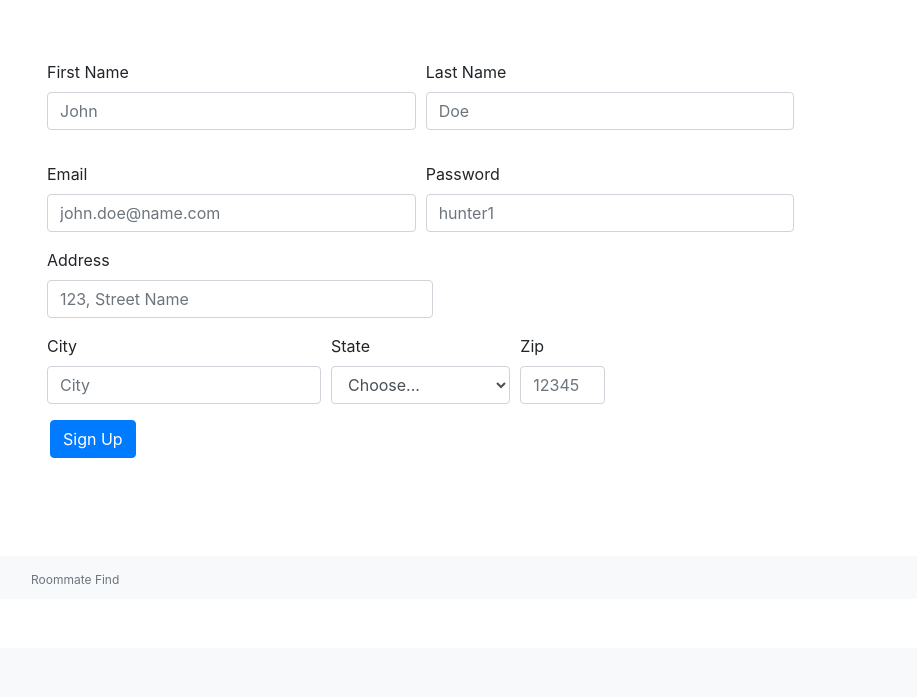
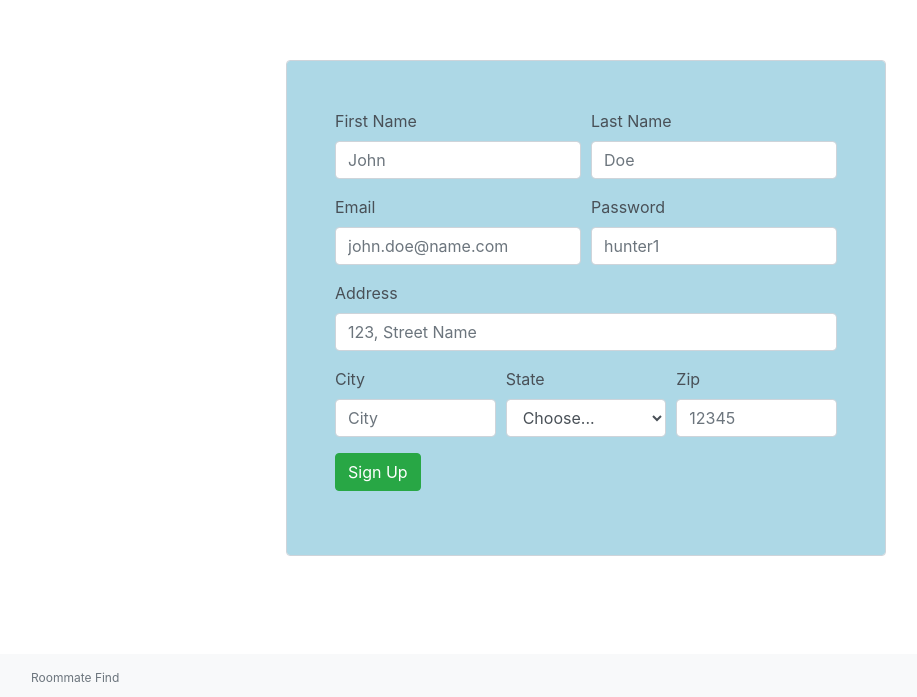
Before and after one commit to AddisonCurtis/roommatefinder, a Flask app: page /signup in a window 1280 px wide. Shown: the part 152-849 px from the top of the page, without its empty margins (54-971 px from the left). Before the commit the page ends 736 px from the top, so only its background shows below. Run offline with Flask 2, Linux system fonts and the light colour scheme; some libraries are stand-ins or nearby versions.

Commit message:
fixed centering of content on each page with d-flex

```diff
--- a/src/templates/profile.html
+++ b/src/templates/profile.html
@@ -1,7 +1,7 @@
 {% extends 'base.html' %}
 {% block content %}
 	<main>
-		<div class="d-flex">
+		<div class="d-flex justify-content-center">
 			<ul class="list-group"></ul>
 				<form>
 					<div class="row">
--- a/src/templates/signup.html
+++ b/src/templates/signup.html
@@ -1,58 +1,62 @@
 {% extends 'base.html' %}
 {% block content %}
-	<div class="ml-5">
+	<div class="d-flex justify-content-center">
+	<div class="form-control pl-5 pr-5 pt-5 pb-5" style="width:600px; background-color:lightblue">
 		<form action='api/signup', method="POST">
-			<div class="form-row ml-5 mr-5 mb-3">
-				<div class="form-group col-md-4">
+			<div class="form-row">
+				<div class="form-group col-md-6">
 					<label for="inputEmail4">First Name</label>
 					<input type="text" name="firstName" class="form-control" placeholder="John" id="firstNameInput">
 				</div>
-				<div class="form-group col-md-4">
+				<div class="form-group col-md-6">
 					<label for="inputEmail4">Last Name</label>
 					<input type="text" name="lastName" class="form-control" placeholder="Doe" id="lastNameInput">
 				</div>
 			</div>
 
-			<div class="form-row ml-5 mr-5">
-				<div class="form-group col-md-4">
+			<div class="form-row">
+				<div class="form-group col-md-6">
 					<label for="inputEmail4">Email</label>
 					<input type="email" name="email" class="form-control" id="emailInput" placeholder="john.doe@name.com">
 				</div>
 
-				<div class="form-group col-md-4">
+				<div class="form-group col-md-6">
 					<label for="inputPassword4">Password</label>
 					<input type="password" name="password" class="form-control" id="passwordInput" placeholder="hunter1">
 				</div>
 			</div>
 
-			<div class="form-row ml-4 ml-5">
-				<div class="form-group col-md-4">
+			<div class="form-row">
+				<div class="form-group col-md-12">
 					<label for="inputAddress">Address</label>
 					<input type="text" name="address" class="form-control" id="addressInput" placeholder="123, Street Name">
 				</div>
 			</div>
 
 
-			<div class="form-row ml-5 mr-5">
-				<div class="form-group col-md-3">
+			<div class="form-row">
+				<div class="form-group col-md-4">
 					<label for="inputCity">City</label>
 					<input type="text" name="city" class="form-control" id="cityInput" placeholder="City">
 				</div>
-				<div class="form-group col-md-2">
+				<div class="form-group col-md-4">
 					<label for="inputState">State</label>
 					<select name="state" id="stateInput" class="form-control">
 						<option selected="">Choose...</option>
 						<option>North Carolina</option>
 					</select>
 				</div>
-				<div class="form-group col-md-1">
+				<div class="form-group col-md-4">
 					<label for="zipcodeInput">Zip</label>
 					<input type="text" name="zipcode" class="form-control" id="inputZip" placeholder="12345">
 				</div>
 			</div>
-			<div class="ml-2">
-				<button type="submit" class="btn btn-primary ml-5">Sign Up</button>
+			<div class="form-row">
+				<div class="form-group col-md-12">
+				<button type="submit" class="btn btn-success">Sign Up</button>
+				</div>
 			</div>
 		</form>
 	</div>
+	</div>
 {% endblock %}
```
Also changed, not shown: src/templates/login.html (+15 -13 lines), src/templates/map.html (+2 -9 lines).
